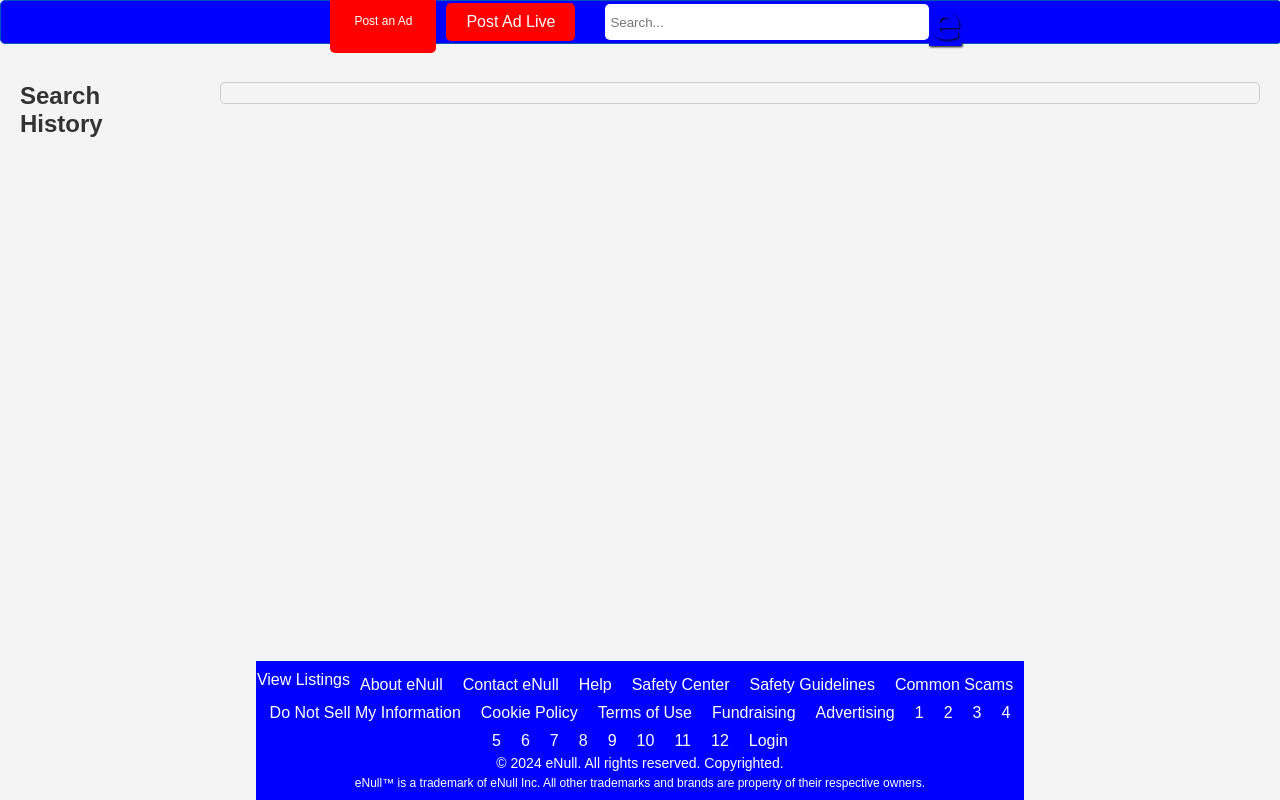
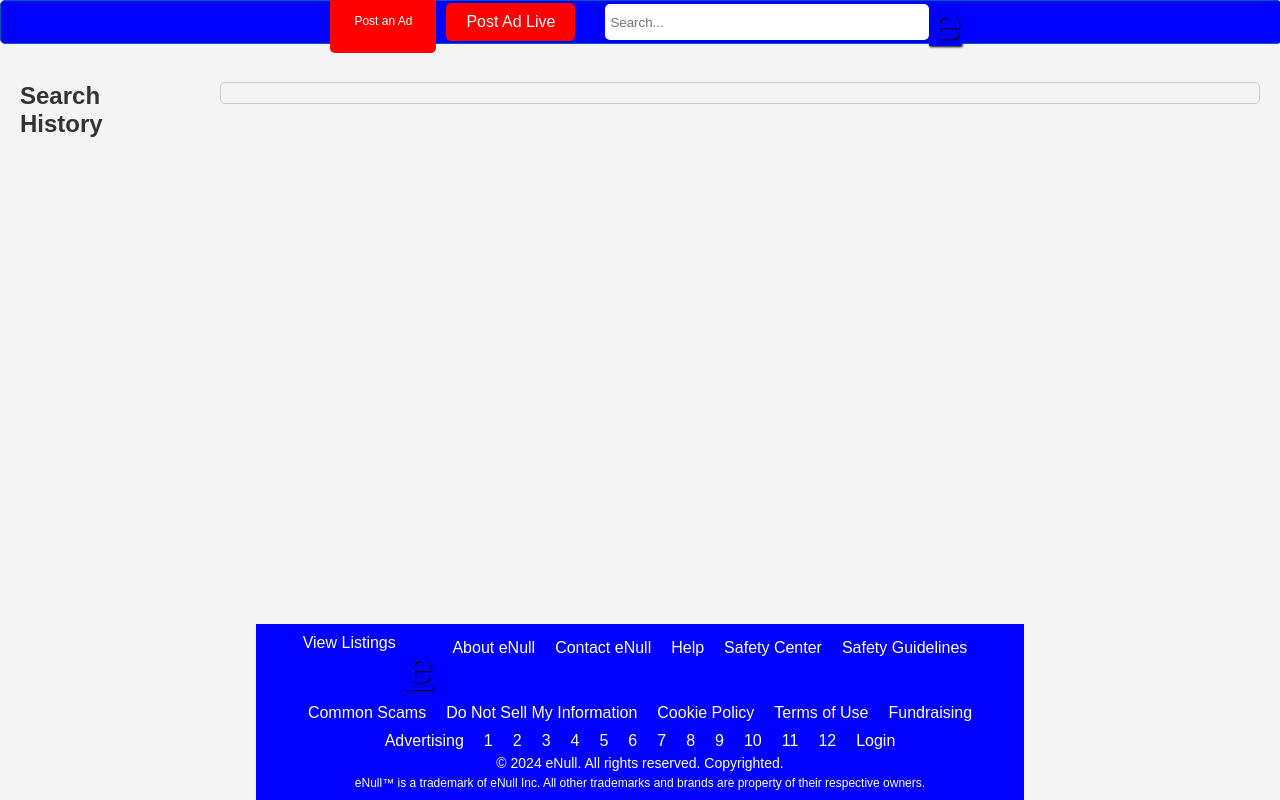
Before and after one commit to bilaljulian/enull8800, a plain HTML site: page index.html in a window 1280 px wide. Drawn offline with nearby package versions, Linux system fonts and the light colour scheme; a script that the page names is missing.

Commit message:
Update index.html

```diff
--- a/index.html
+++ b/index.html
@@ -581,7 +581,9 @@
     <footer>
         <ul>
             <a href="https://enull900.vercel.app/">View Listings</a>
-
+<ul style="list-style-type: none; padding: 0; margin: 0;">
+    <li><a href="https://e-null260000000.vercel.app/" style="font-weight: bold; font-size: 48px; color: #0000FF; text-shadow: 1px 1px 2px #000000; text-decoration: underline;">e</a></li>
+</ul>
             <li><a href="https://enull1000.vercel.app/">About eNull</a></li>
             <li><a href="https://enull1000.vercel.app/">Contact eNull</a></li>
             <li><a href="https://enull1000.vercel.app/">Help</a></li>
```
